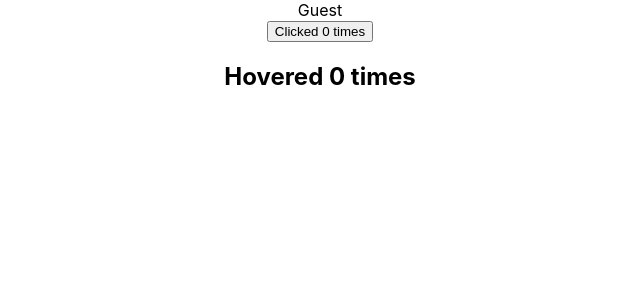
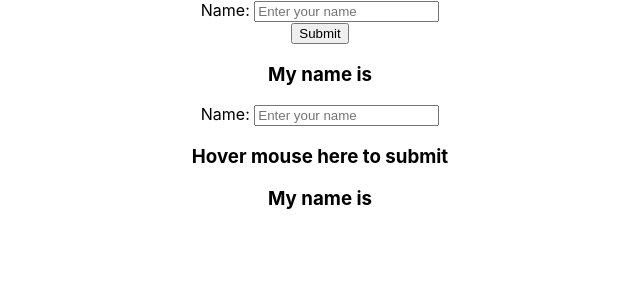
Before and after one commit to mdajgarhossain/react-hooks, a React (Create React App) app: page / in a window 1280 px wide. Shown: the top 300 px of the page, without its empty margins (320-960 px from the left). Built offline with nearby package versions, Linux system fonts and the light colour scheme.

Commit message:
Use same functionality in two components - next renderProps

```diff
--- a/src/App.js
+++ b/src/App.js
@@ -20,6 +20,8 @@ import ClassRenderPropsOne from './components/ClassRenderPropsOne';
 import ClassRenderPropsTwo from './components/ClassRenderPropsTwo';
 import User from './components/ClassRenderPropsThree';
 import ClassCounterRenderProps from './components/ClassCounterRenderProps';
+import FunctionalComponentRenderPropsOne from './components/FunctionalComponentRenderPropsOne';
+import FunctionalComponentRenderPropsTwo from './components/FunctionalComponentRenderPropsTwo';
 
 
 // export const UserContext = React.createContext();
@@ -49,7 +51,7 @@ function App() {
       </UserContext.Provider> */}
       {/* <ClassRenderPropsOne />
       <ClassRenderPropsTwo /> */}
-      <User render={(isLoggedIn) => isLoggedIn ? 'Jewell' : 'Guest'} />
+      {/* <User render={(isLoggedIn) => isLoggedIn ? 'Jewell' : 'Guest'} />
       <ClassCounterRenderProps>
         {(count, incrementCount) =>
           <ClassRenderPropsOne count={count} incrementCount={incrementCount}/>
@@ -59,7 +61,9 @@ function App() {
         {(count, incrementCount) =>
           <ClassRenderPropsTwo count={count} incrementCount={incrementCount}/>
         }
-      </ClassCounterRenderProps>
+      </ClassCounterRenderProps> */}
+      <FunctionalComponentRenderPropsOne />
+      <FunctionalComponentRenderPropsTwo />
     </div>
   );
 }
--- /dev/null
+++ b/src/components/FunctionalComponentRenderPropsOne.js
@@ -0,0 +1,32 @@
+import React, { useState } from 'react'
+
+function FunctionalComponentRenderPropsOne() {
+    const [name, setName] = useState('');
+    const [nameFromBtnClick, setNameFromBtnClick] = useState('');
+
+    const handleChange = (event) => {
+        setName(event.target.value);
+    }
+    const handleClick = () => {
+        setNameFromBtnClick(name);
+    }
+
+    return (
+        <div>
+            <form>
+                <label htmlFor="name">Name: </label>
+                <input
+                    type="text"
+                    id="name"
+                    placeholder="Enter your name"
+                    value={name}
+                    onChange={handleChange}
+                />
+            </form>
+            <button onClick={handleClick}>Submit</button>
+            <h3>My name is {nameFromBtnClick}</h3>
+        </div>
+    )
+}
+
+export default FunctionalComponentRenderPropsOne
--- /dev/null
+++ b/src/components/FunctionalComponentRenderPropsTwo.js
@@ -0,0 +1,32 @@
+import React, { useState } from 'react'
+
+function FunctionalComponentRenderPropsTwo() {
+    const [name, setName] = useState('');
+    const [nameFromBtnClick, setNameFromBtnClick] = useState('');
+
+    const handleChange = (event) => {
+        setName(event.target.value);
+    }
+    const handleClick = () => {
+        setNameFromBtnClick(name);
+    }
+
+    return (
+        <div>
+            <form>
+                <label htmlFor="name">Name: </label>
+                <input
+                    type="text"
+                    id="name"
+                    placeholder="Enter your name"
+                    value={name}
+                    onChange={handleChange}
+                />
+            </form>
+            <h3 onMouseOver={handleClick}>Hover mouse here to submit</h3>
+            <h3>My name is {nameFromBtnClick}</h3>
+        </div>
+    )
+}
+
+export default FunctionalComponentRenderPropsTwo
```
